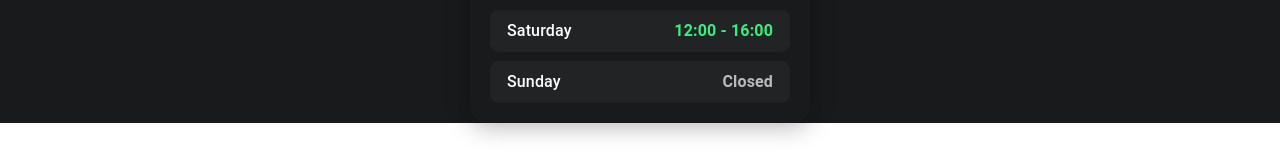
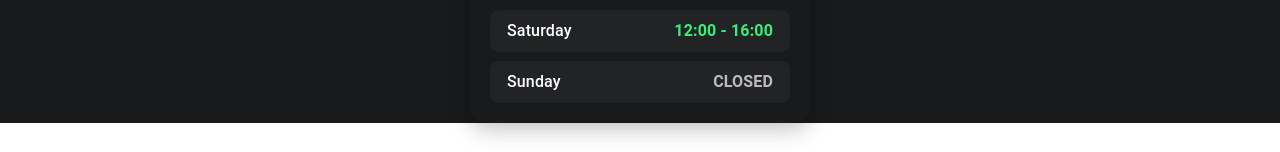
Before and after one commit to KimDog-Studios/mj2_nikittv, a Next.js app: page / in a window 1280 px wide. Shown: the part 1200-1352 px from the top of the page. Built offline with nearby package versions, Linux system fonts and the light colour scheme.

Commit message:
Update Opening Hours

```diff
--- a/Components/HomePageOpeningTimes.tsx
+++ b/Components/HomePageOpeningTimes.tsx
@@ -146,7 +146,7 @@ function getOpenStatus(today: OpeningTime, now: Date): OpenStatus {
               {ot.day}
             </Typography>
             {ot.open === 'Closed' ? (
-              <Typography variant="body1" sx={{ color: '#bbb', fontWeight: 700 }}>Closed</Typography>
+              <Typography variant="body1" sx={{ color: '#bbb', fontWeight: 700 }}>CLOSED</Typography>
             ) : (
               <Typography variant="body1" sx={{ color: '#38ef7d', fontWeight: 700 }}>{ot.open} - {ot.close}</Typography>
             )}
```
